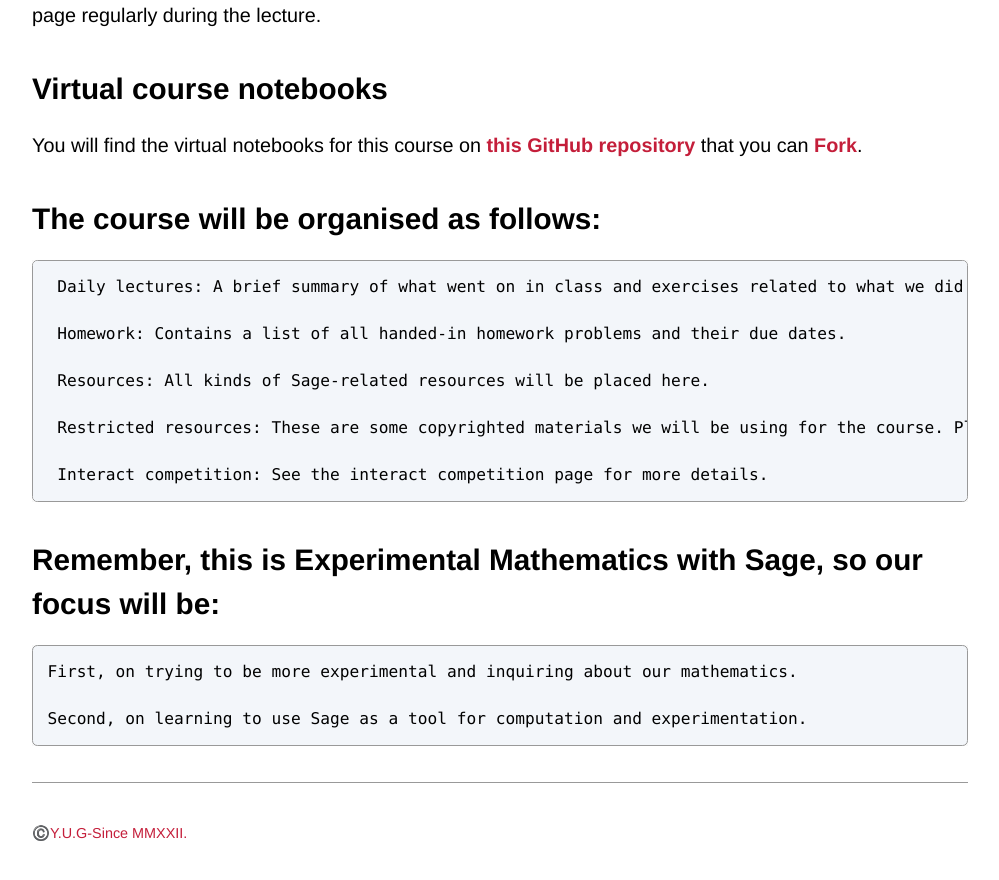
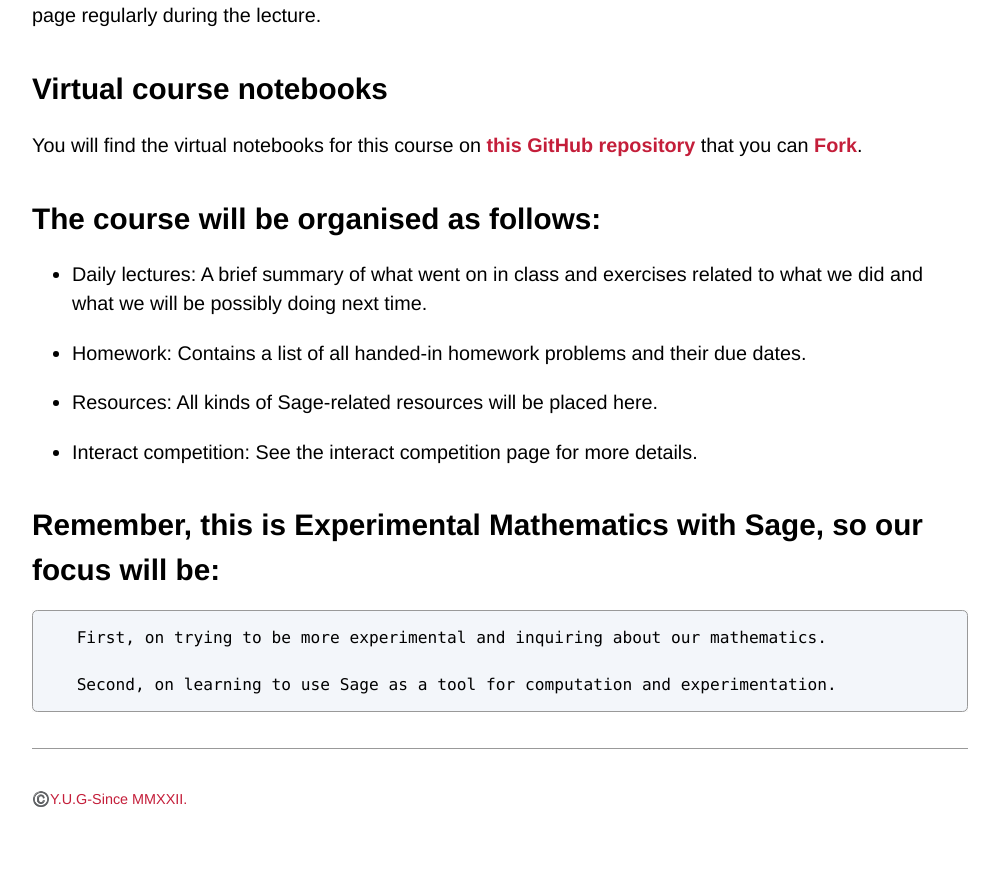
Before and after one commit to WoComtoQC/wocomtoqc.github.io, a Jekyll site: the page built from organisation.md, in a window 1280 px wide and 900 px high, scrolled down 628 px. Shown: the top 880 px of the window, without its empty margins (140-1139 px from the left). Built offline with Jekyll 4.4.1, drawn with Linux system fonts in a browser that asks for light colours; some web fonts are replaced; our own code applies the rules of GitHub Pages for plain Markdown files.

Commit message:
Update organisation.md

```diff
--- a/organisation.md
+++ b/organisation.md
@@ -16,19 +16,17 @@ You will find the virtual notebooks for this course on [**this GitHub repository
 
 ## The course will be organised as follows:
 
-     Daily lectures: A brief summary of what went on in class and exercises related to what we did and what we will be possibly doing next time.
+  - Daily lectures: A brief summary of what went on in class and exercises related to what we did and what we will be possibly doing next time.
 
-     Homework: Contains a list of all handed-in homework problems and their due dates.
+  - Homework: Contains a list of all handed-in homework problems and their due dates.
 
-     Resources: All kinds of Sage-related resources will be placed here.
+  - Resources: All kinds of Sage-related resources will be placed here.
 
-     Restricted resources: These are some copyrighted materials we will be using for the course. Please DO NOT distribute any of them outside of AIMS South Africa.
-
-     Interact competition: See the interact competition page for more details.
+  - Interact competition: See the interact competition page for more details.
 
 
 ## Remember, this is Experimental Mathematics with Sage, so our focus will be:
 
-    First, on trying to be more experimental and inquiring about our mathematics.
+       First, on trying to be more experimental and inquiring about our mathematics.
 
-    Second, on learning to use Sage as a tool for computation and experimentation.
+       Second, on learning to use Sage as a tool for computation and experimentation.
```
